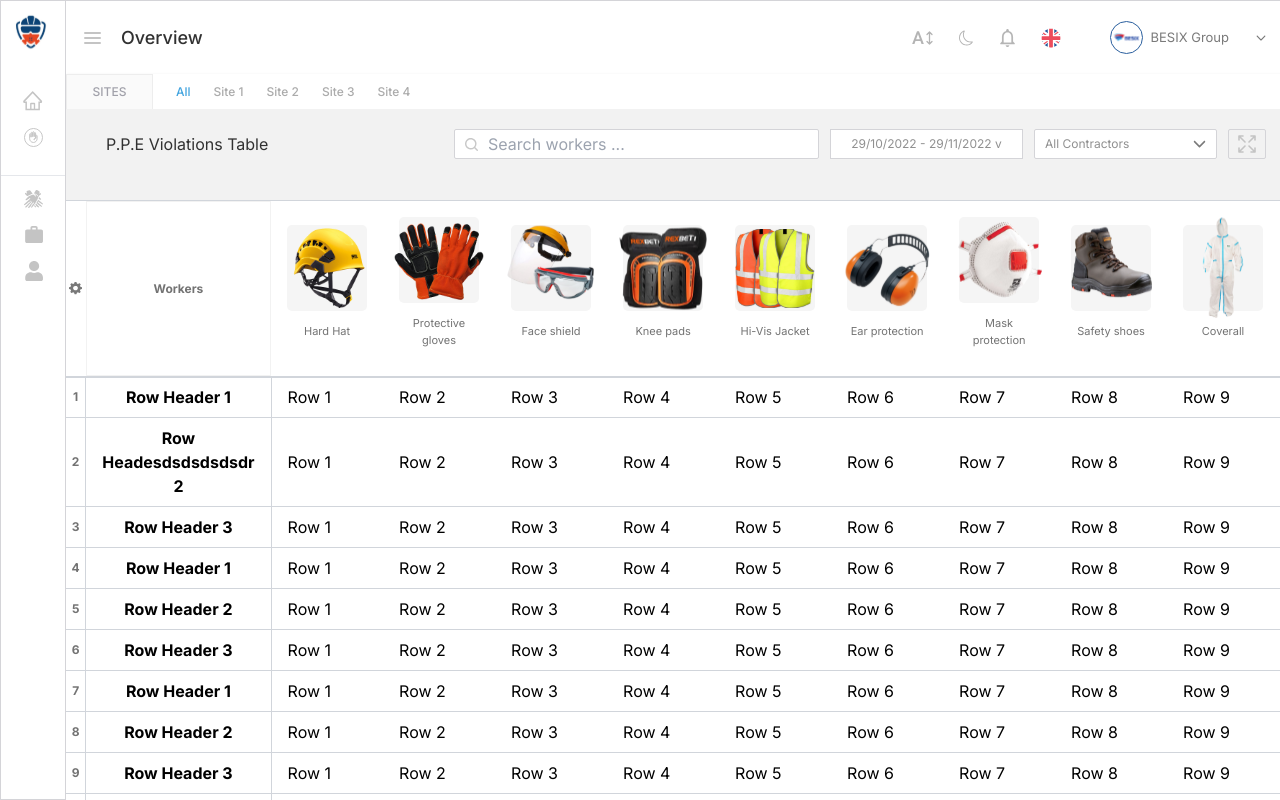
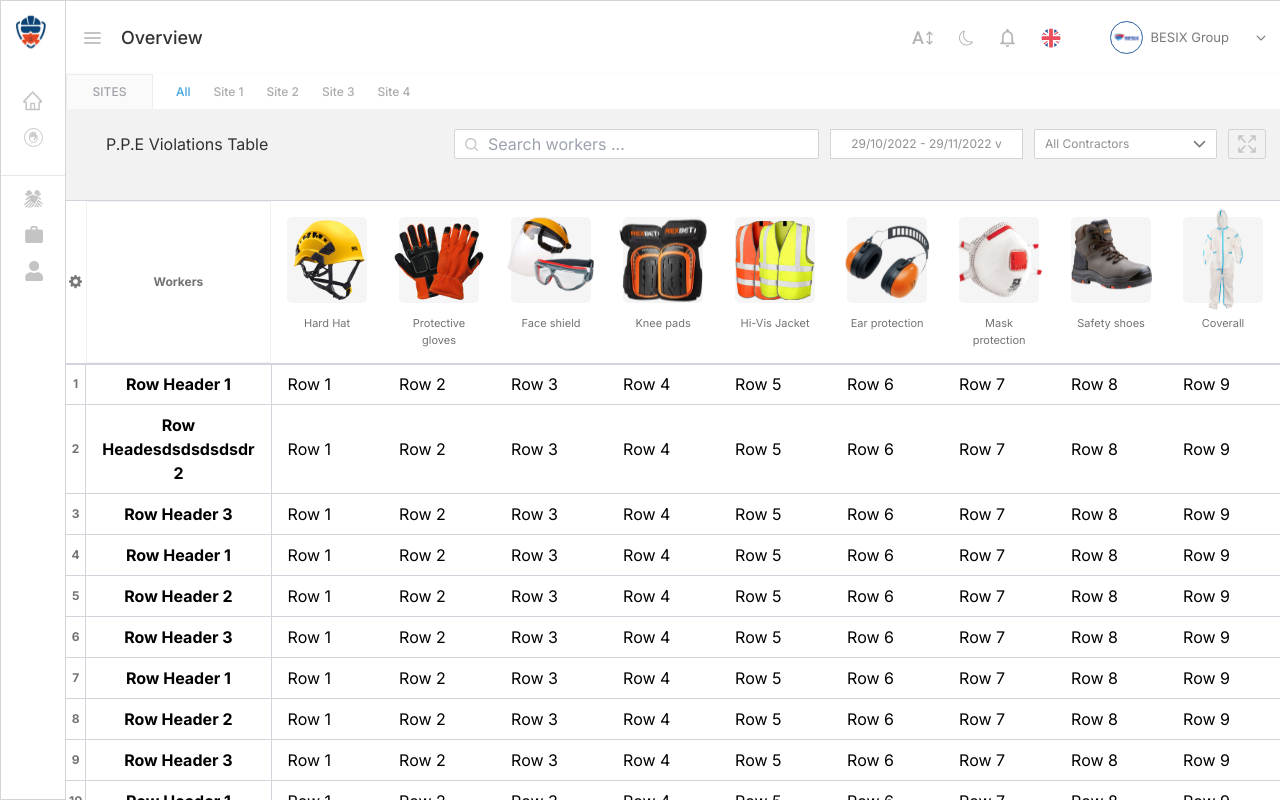
Before and after one commit to mittous/ReactJS_Front-end_test, a Next.js app: page / in a window 1280 px wide. Shown: the top 800 px of the page. Built offline with nearby package versions, Linux system fonts and the light colour scheme.

Commit message:
align the item product in the table

```diff
--- a/components/Top.tsx
+++ b/components/Top.tsx
@@ -63,7 +63,7 @@ function Top() {
             </div>
         </div>
         {
-            data.dropInpute && <div className=" z-50 top-[170px] right-[90px] rounded-[5px] shadow w-[170px] h-[186px] bg-white"> </div>
+            data.dropInpute && <div className=" top-[170px] right-[90px] rounded-[5px] shadow w-[170px] h-[186px] bg-white"> </div>
         }
 
     </div>
--- a/components/dataTable.tsx
+++ b/components/dataTable.tsx
@@ -175,7 +175,7 @@ const dataRow = [
 
             {dataColum.map((column, index) => (
               !i.includes(index) && (
-                <th key={index} className="flex-col bg-white items-center justify-between top-0 border-b border-gray-300 p-4 ">
+                <th key={index} className="flex-col bg-white items-center justify-between top-0 border-b border-gray-300 p-4 pb-0">
 
                     <div className='flex justify-center  items-center w-[80px] h-[86px]  bg-[#F5F5F5] rounded-[5px]'>
                       <div className='flex absolute'>
@@ -184,7 +184,7 @@ const dataRow = [
 
                   </div>
 
-                  <span className='flex justify-center  text-center py-3  text-neutral-500 text-[11px] font-normal'>
+                  <span className='flex justify-center  text-center py-3 h-[60px]  text-neutral-500 text-[11px] font-normal'>
                     {column.label}
                   </span>
                   </th>
```
